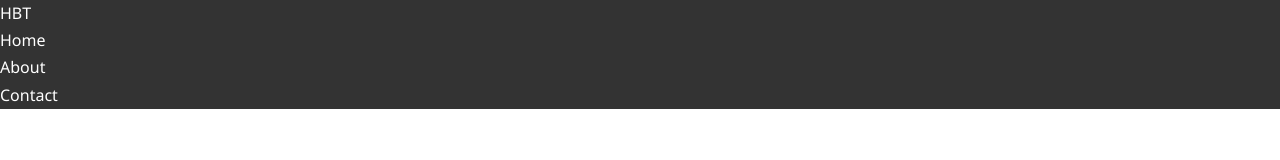
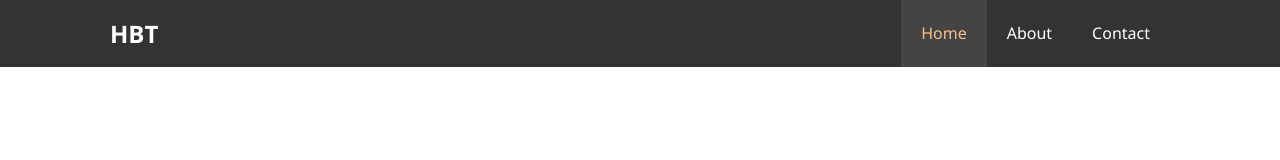
Before and after one commit to Mintar89/hotel-website, a plain HTML site: page index.html in a window 1280 px wide. Drawn offline with Linux system fonts and the light colour scheme.

Commit message:
Finished navbar styling

```diff
--- a/css/style.css
+++ b/css/style.css
@@ -24,6 +24,15 @@ p {
   margin: 10px 0;
 }
 
+/* Utility Classes */
+
+.container {
+  margin: auto;
+  max-width: 1100px;
+  padding: 0 20px;
+  overflow: auto;
+}
+
 #navbar {
   background: #333;
   color: #fff;
@@ -33,3 +42,29 @@ p {
 #navbar a {
   color: #fff;
 }
+
+#navbar h1 {
+  float: left;
+  padding-top: 20px;
+}
+
+#navbar ul {
+  list-style: none;
+  float: right;
+}
+
+#navbar ul li {
+  float: left;
+}
+
+#navbar ul li a {
+  display: block;
+  padding: 20px;
+  text-align: center;
+}
+
+#navbar ul li a:hover,
+#navbar ul li a.current {
+  background: #444;
+  color: #f7c08a;
+}
--- a/index.html
+++ b/index.html
@@ -12,12 +12,14 @@
 <body>
   <header>
     <nav id="navbar">
-      <div class="logo"><a href="index.html">HBT</a></div>
-      <ul>
-        <li><a href="index.html">Home</a></li>
-        <li><a href="about.html">About</a></li>
-        <li><a href="contact.html">Contact</a></li>
-      </ul>
+      <div class="container">
+        <h1 class="logo"><a href="index.html">HBT</a></h1>
+        <ul>
+          <li><a class="current"  href="index.html">Home</a></li>
+          <li><a href="about.html">About</a></li>
+          <li><a href="contact.html">Contact</a></li>
+        </ul>
+      </div>
     </nav>
   </header>
 </body>
```
